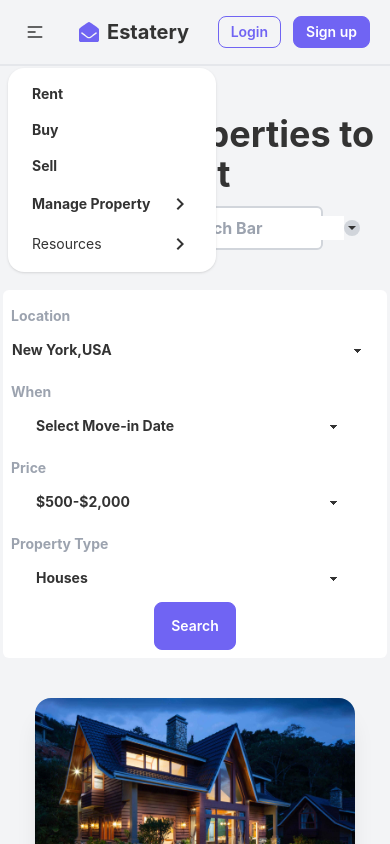
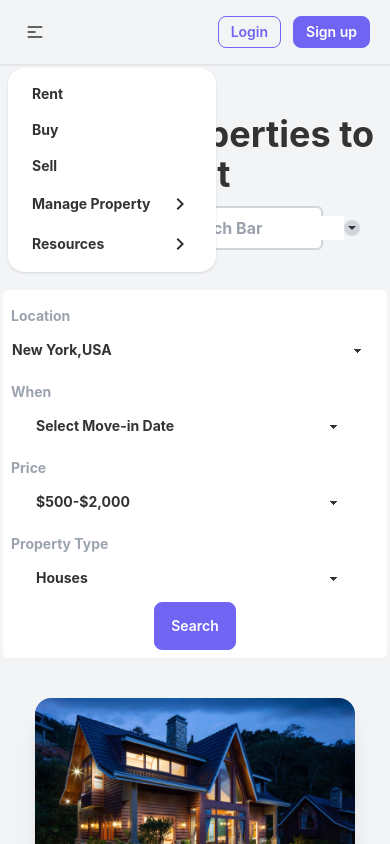
Before and after one commit to Bahauddin-Fahad/Estatery, a React (Create React App) app: page / in a window 390 px wide. Both pictures are taken after a click on the label 35 px from the left and 32 px from the top of the page. Shown: the top 844 px of the page. Built offline with nearby package versions, Linux system fonts and the light colour scheme.

Commit message:
navbar responsive

```diff
--- a/src/Pages/Shared/Navbar.js
+++ b/src/Pages/Shared/Navbar.js
@@ -64,7 +64,7 @@ const Navbar = () => {
               </ul>
             </li>
             <li tabindex="0">
-              <Link to="" className="justify-between">
+              <Link to="" className="justify-between font-bold">
                 Resources
                 <svg
                   className="fill-current"
@@ -87,7 +87,10 @@ const Navbar = () => {
             </li>
           </ul>
         </div>
-        <Link to="" className="btn btn-ghost normal-case text-xl font-bold">
+        <Link
+          to=""
+          className="btn btn-ghost normal-case text-xl font-bold hidden sm:flex md:flex lg:flex"
+        >
           <FaEnvelopeOpen className="text-primary mr-2" /> Estatery
         </Link>
         <div className=" hidden lg:flex mx-auto">
```
